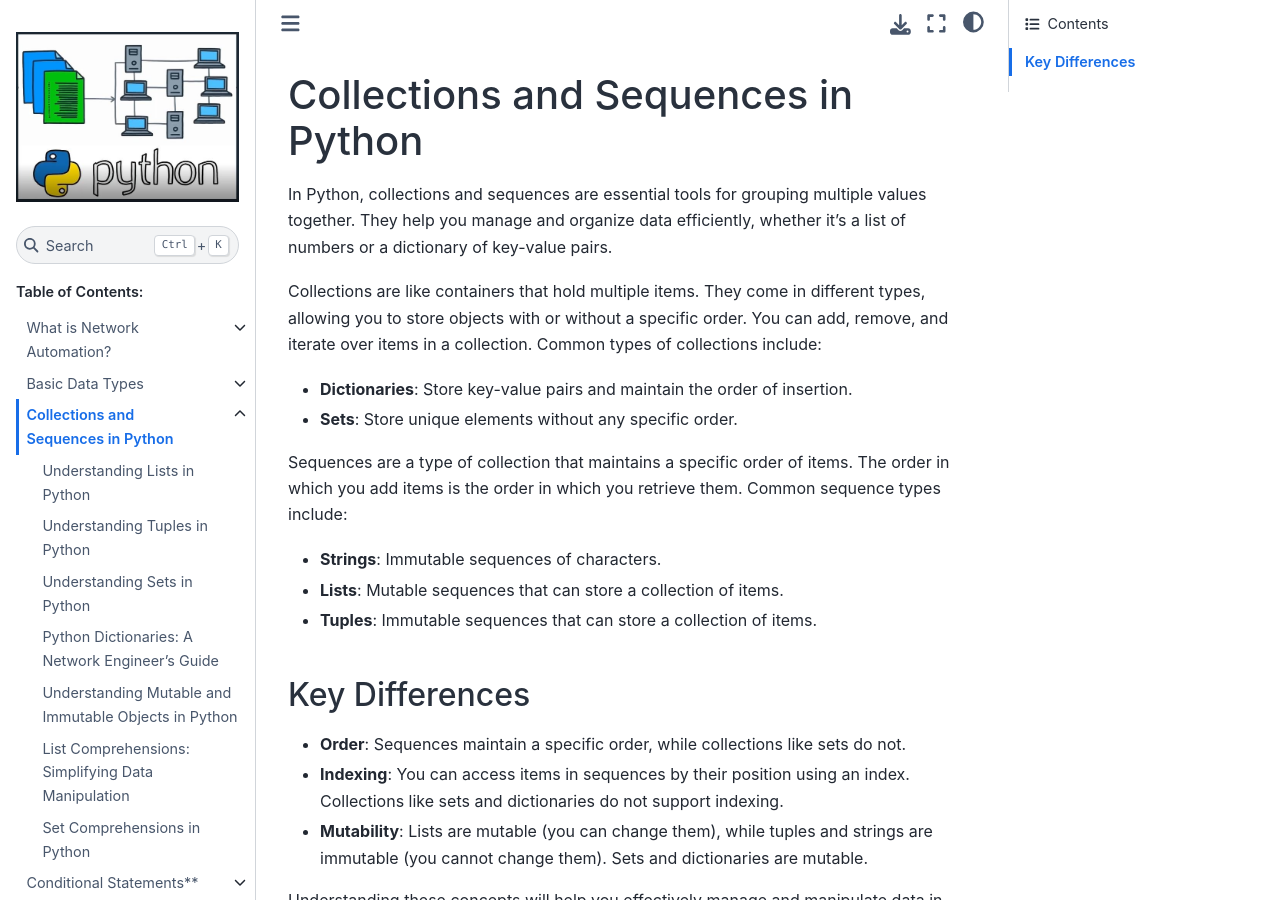
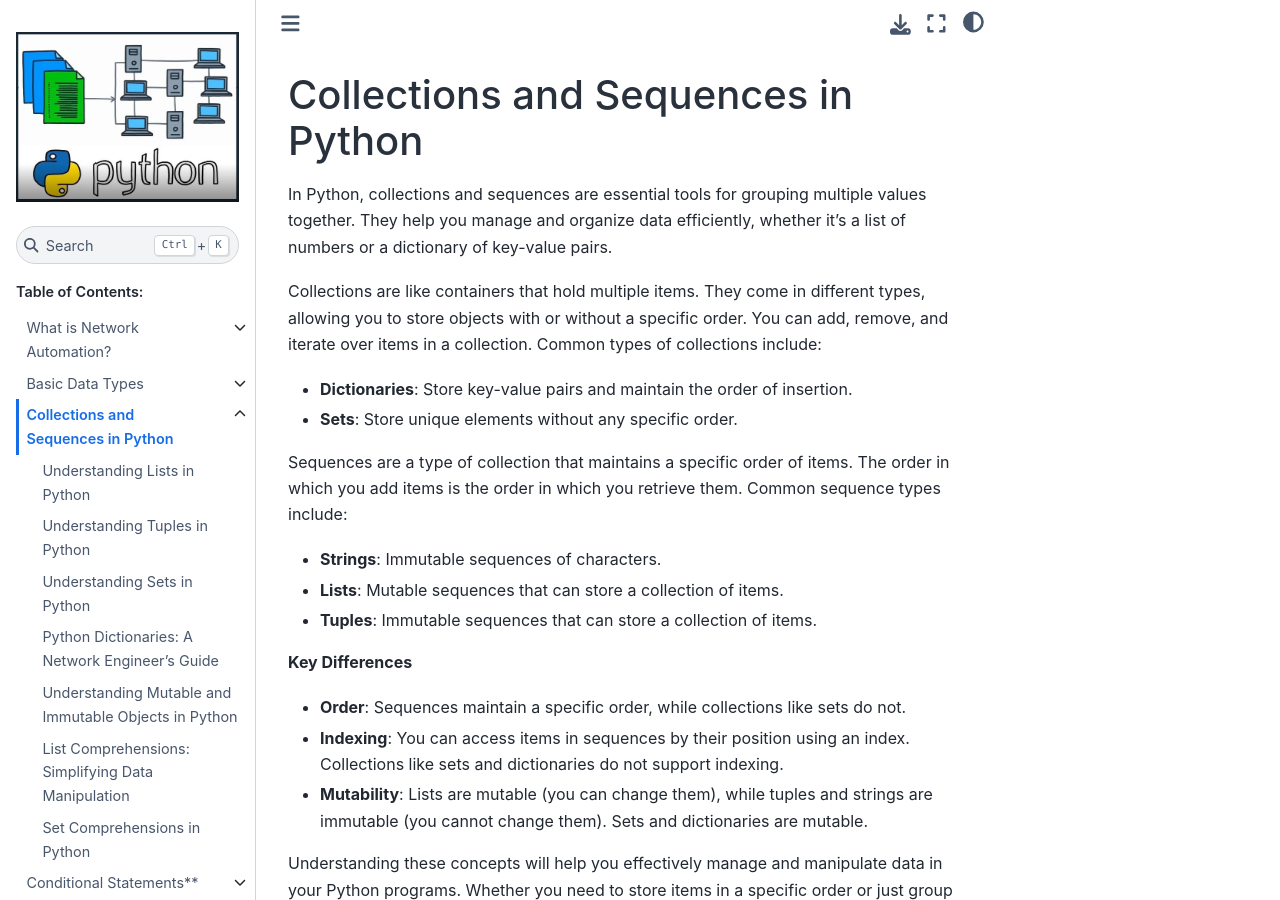
Before and after one commit to sydasif/python-book, a Sphinx documentation site: the page built from docs/source/03_collection/index.md, in a window 1280 px wide and 900 px high. Built offline with Sphinx 7.4.7 and the Sphinx Book theme 1.1.4, drawn with Linux system fonts in a browser that asks for light colours.

Commit message:
Update chapter

```diff
--- a/docs/source/03_collection/index.md
+++ b/docs/source/03_collection/index.md
@@ -13,7 +13,7 @@ Sequences are a type of collection that maintains a specific order of items. The
 - **Lists**: Mutable sequences that can store a collection of items.
 - **Tuples**: Immutable sequences that can store a collection of items.
 
-## Key Differences
+**Key Differences**
 
 - **Order**: Sequences maintain a specific order, while collections like sets do not.
 - **Indexing**: You can access items in sequences by their position using an index. Collections like sets and dictionaries do not support indexing.
```
